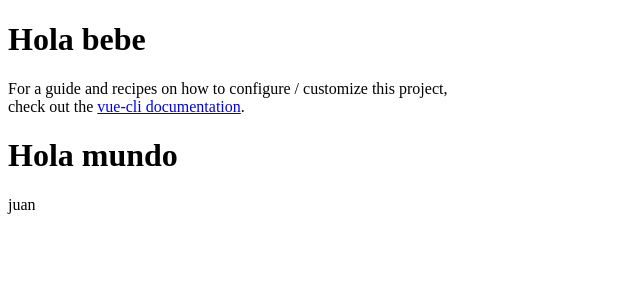
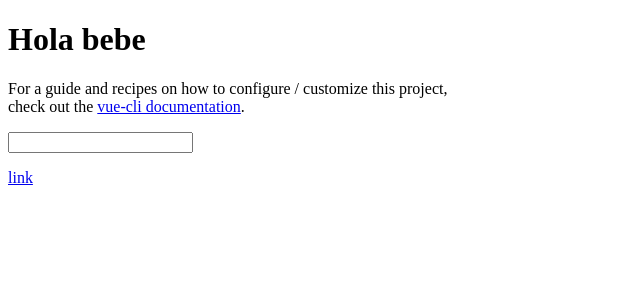
Before and after one commit to NSIPIRAN/ProfesionalVue, a Vue app: page / in a window 1280 px wide. Shown: the top 300 px of the page, without its empty margins (0-640 px from the left). Built offline with nearby package versions, Linux system fonts and the light colour scheme.

Commit message:
data binding

```diff
--- a/src/App.vue
+++ b/src/App.vue
@@ -1,8 +1,9 @@
 <template>
   <div id="app">
     <HelloWorld msg="Hola bebe"/>
-    <h1>{{msg}}</h1>
-    <p>{{person.name}}</p>
+    <input v-model = "msg">
+    <p>{{msg}}</p>
+    <a :href="url"> link</a>
   </div>
 </template>
 
@@ -13,7 +14,8 @@ export default {
   name: 'App',
   data() {
     return {
-      msg: 'Hola mundo',
+      msg: '',
+      url: 'www.google.com',
       person: {
         name: 'juan'
       }
```
